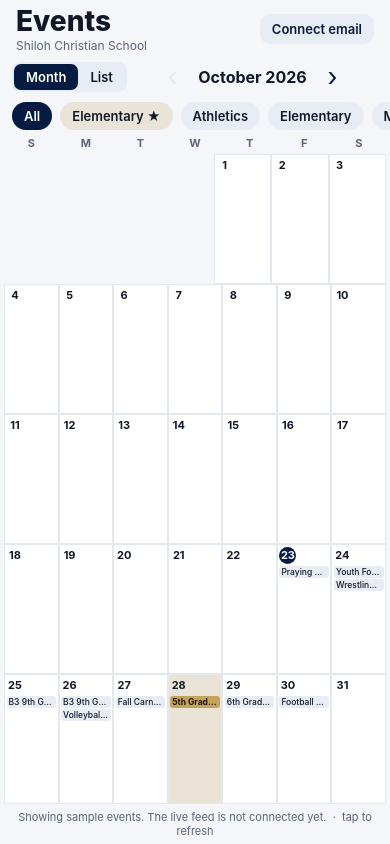
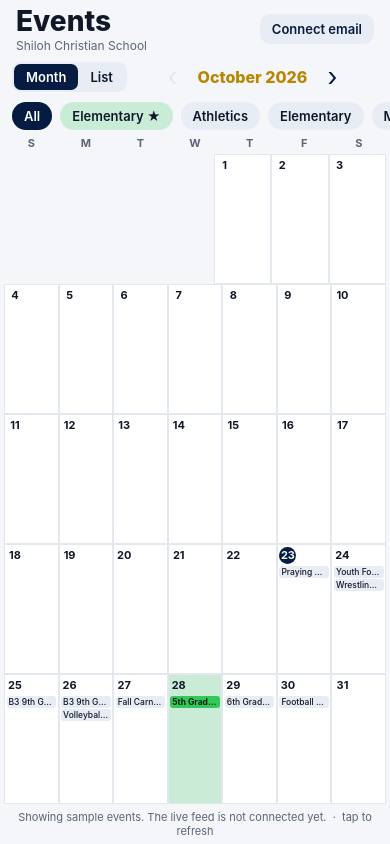
Before and after one commit to hal0428-golf/shiloh-events, a React Native app in the folder app/: screen / in a window 390 px wide. Built offline with nearby package versions, Linux system fonts and the light colour scheme; no server answers.

Commit message:
Green elementary, yellow month

```diff
--- a/app/src/screens/DaySheet.tsx
+++ b/app/src/screens/DaySheet.tsx
@@ -24,7 +24,7 @@ export default function DaySheet({
               <Pressable
                 key={e.id + i}
                 onPress={() => { onClose(); onOpen(e); }}
-                style={[st.card, { backgroundColor: t.card, borderColor: t.line, borderLeftColor: el ? t.gold : t.line, borderLeftWidth: el ? 5 : StyleSheet.hairlineWidth }]}>
+                style={[st.card, { backgroundColor: t.card, borderColor: t.line, borderLeftColor: el ? t.elem : t.line, borderLeftWidth: el ? 5 : StyleSheet.hairlineWidth }]}>
                 <Text style={{ color: t.sub, fontSize: 12, fontWeight: '600' }}>{formatTime(e)}{el ? '  ·  Elementary' : ''}</Text>
                 <Text style={{ color: t.text, fontSize: 16, fontWeight: '600', marginTop: 2 }}>{e.title}</Text>
                 {e.location ? <Text style={{ color: t.sub, fontSize: 13, marginTop: 2 }}>{e.location}</Text> : null}
--- a/app/src/screens/EventList.tsx
+++ b/app/src/screens/EventList.tsx
@@ -20,7 +20,7 @@ export default function EventList({
         return (
           <Pressable
             onPress={() => onOpen(item)}
-            style={[s.card, { backgroundColor: t.card, borderColor: t.line, borderLeftColor: el ? t.gold : t.line, borderLeftWidth: el ? 5 : StyleSheet.hairlineWidth }]}>
+            style={[s.card, { backgroundColor: t.card, borderColor: t.line, borderLeftColor: el ? t.elem : t.line, borderLeftWidth: el ? 5 : StyleSheet.hairlineWidth }]}>
             <Text style={{ color: t.sub, fontSize: 12, fontWeight: '600' }}>
               {formatTime(item)}{el ? '  ·  Elementary' : ''}{item.source === 'email' ? '  ·  from email' : ''}
             </Text>
--- a/app/src/screens/Home.tsx
+++ b/app/src/screens/Home.tsx
@@ -80,7 +80,7 @@ export default function Home({ onOpen, onSetup }: { onOpen: (e: EventItem) => vo
               <Text style={{ color: canPrev ? t.accent : t.line, fontSize: 26, paddingHorizontal: 10 }}>‹</Text>
             </Pressable>
             <Pressable onPress={() => setCursor(base)}>
-              <Text style={{ color: t.text, fontSize: 16, fontWeight: '700', minWidth: 130, textAlign: 'center' }}>{monthName}</Text>
+              <Text style={{ color: t.month, fontSize: 16, fontWeight: '800', minWidth: 130, textAlign: 'center' }}>{monthName}</Text>
             </Pressable>
             <Pressable disabled={!canNext} onPress={() => setCursor(cursor + 1)} hitSlop={10}>
               <Text style={{ color: canNext ? t.accent : t.line, fontSize: 26, paddingHorizontal: 10 }}>›</Text>
@@ -95,8 +95,8 @@ export default function Home({ onOpen, onSetup }: { onOpen: (e: EventItem) => vo
             const on = c.id === filter;
             const elem = c.id === ELEM;
             return (
-              <Pressable key={c.id} onPress={() => setFilter(c.id)} style={[s.chip, { backgroundColor: on ? (elem ? t.gold : t.accent) : elem ? t.goldTint : t.chip }]}>
-                <Text style={{ color: on ? (elem ? t.goldText : onAccent) : t.text, fontSize: 13, fontWeight: '600' }}>{c.label}</Text>
+              <Pressable key={c.id} onPress={() => setFilter(c.id)} style={[s.chip, { backgroundColor: on ? (elem ? t.elem : t.accent) : elem ? t.elemTint : t.chip }]}>
+                <Text style={{ color: on ? (elem ? t.elemText : onAccent) : t.text, fontSize: 13, fontWeight: '600' }}>{c.label}</Text>
               </Pressable>
             );
           })}
--- a/app/src/screens/MonthGrid.tsx
+++ b/app/src/screens/MonthGrid.tsx
@@ -42,7 +42,7 @@ export default function MonthGrid({
                   onPress={() => onDay(key)}
                   style={{
                     flex: 1, padding: 1.5, borderWidth: StyleSheet.hairlineWidth, borderColor: t.line,
-                    backgroundColor: hasElem ? t.goldTint : t.card, overflow: 'hidden',
+                    backgroundColor: hasElem ? t.elemTint : t.card, overflow: 'hidden',
                   }}>
                   <View style={[st.num, isToday && { backgroundColor: t.accent }]}>
                     <Text style={{ fontSize: 11, fontWeight: '700', color: isToday ? t.bg : t.text }}>{n}</Text>
@@ -50,8 +50,8 @@ export default function MonthGrid({
                   {list.slice(0, shown).map((e, i) => {
                     const el = isElementary(e);
                     return (
-                      <View key={e.id + i} style={[st.bar, { backgroundColor: el ? t.gold : t.chip }]}>
-                        <Text numberOfLines={1} style={{ fontSize: 8.5, fontWeight: el ? '700' : '500', color: el ? t.goldText : t.text }}>{e.title}</Text>
+                      <View key={e.id + i} style={[st.bar, { backgroundColor: el ? t.elem : t.chip }]}>
+                        <Text numberOfLines={1} style={{ fontSize: 8.5, fontWeight: el ? '700' : '500', color: el ? t.elemText : t.text }}>{e.title}</Text>
                       </View>
                     );
                   })}
--- a/app/src/theme.ts
+++ b/app/src/theme.ts
@@ -3,6 +3,6 @@ import { useColorScheme } from 'react-native';
 export function useTheme() {
   const dark = useColorScheme() === 'dark';
   return dark
-    ? { bg: '#0d1117', card: '#161b22', text: '#f0f3f6', sub: '#9aa4b2', line: '#262d36', accent: '#6ea8ff', chip: '#1f2630', gold: '#c5a35a', goldText: '#1b1405', goldTint: 'rgba(197,163,90,0.18)' }
-    : { bg: '#f4f6fa', card: '#ffffff', text: '#101828', sub: '#5b6577', line: '#e3e7ee', accent: '#051b41', chip: '#e8ecf4', gold: '#c5a35a', goldText: '#1b1405', goldTint: 'rgba(197,163,90,0.22)' };
+    ? { bg: '#0d1117', card: '#161b22', text: '#f0f3f6', sub: '#9aa4b2', line: '#262d36', accent: '#6ea8ff', chip: '#1f2630', elem: '#34c759', elemText: '#04210f', elemTint: 'rgba(52,199,89,0.20)', month: '#ffd60a' }
+    : { bg: '#f4f6fa', card: '#ffffff', text: '#101828', sub: '#5b6577', line: '#e3e7ee', accent: '#051b41', chip: '#e8ecf4', elem: '#34c759', elemText: '#04210f', elemTint: 'rgba(52,199,89,0.22)', month: '#b88700' };
 }
```
Also changed, not shown: 1 other file (tests, documents, lock files or other folders).
